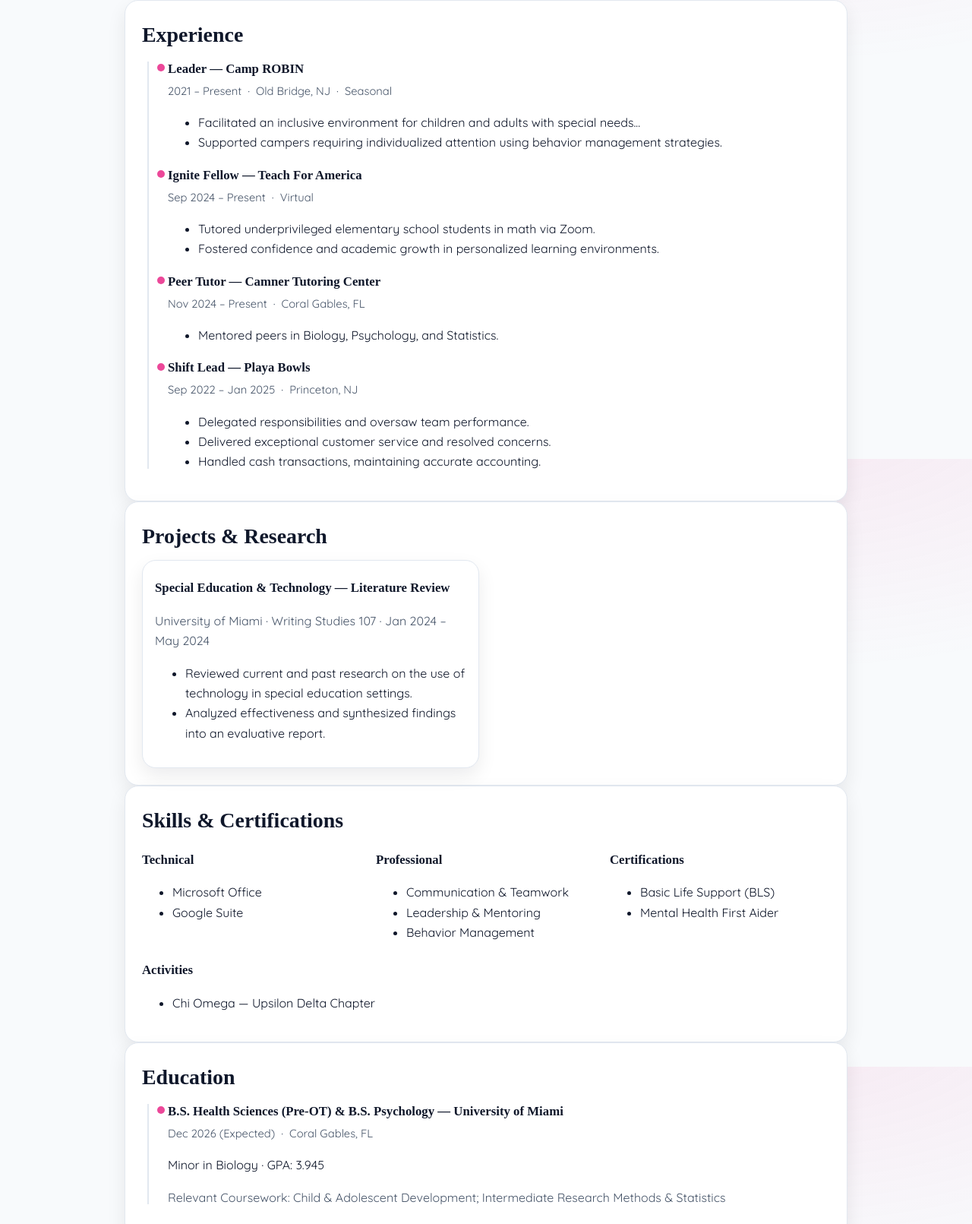
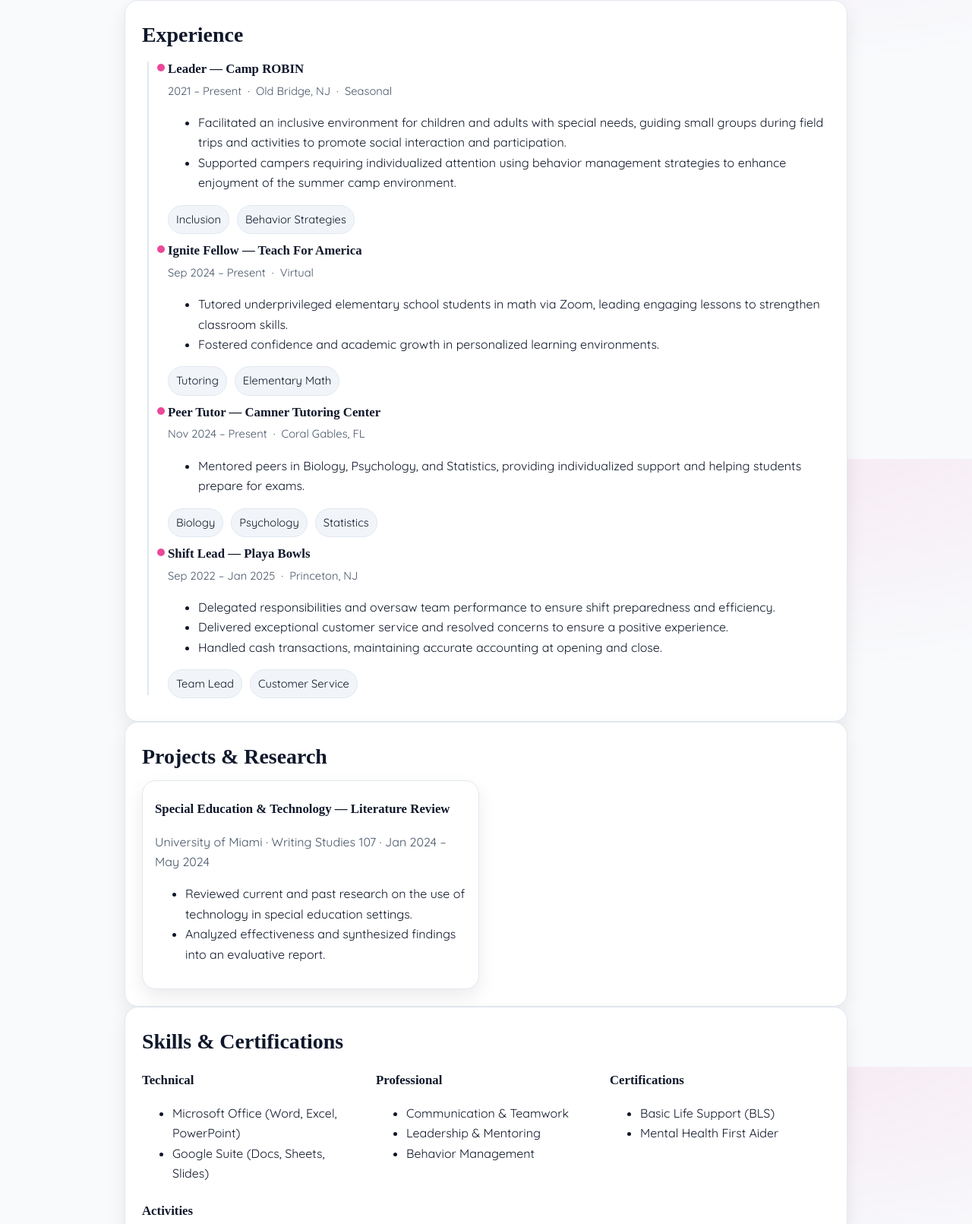
Before and after one commit to amandaporada/amandaporada.github.io, a plain HTML site: page index.html in a window 1280 px wide. Shown: the part 996-2607 px from the top of the page at 76% size. Drawn offline with Linux system fonts and the light colour scheme.

Commit message:
Update index.html

```diff
--- a/index.html
+++ b/index.html
@@ -55,9 +55,7 @@
     a:hover{text-decoration:underline}
 
     /* Headings in Times New Roman */
-    h1, h2, h3 {
-      font-family: "Times New Roman", Times, serif;
-    }
+    h1, h2, h3 { font-family: "Times New Roman", Times, serif; }
 
     /* Top banner */
     .top-banner{
@@ -80,10 +78,7 @@
       display:flex;align-items:center;justify-content:space-between;gap:16px;
       max-width:1000px;margin:auto;padding:12px 24px;
     }
-    .brand{
-      display:flex;align-items:center;gap:12px;
-      font-weight:700;
-    }
+    .brand{display:flex;align-items:center;gap:12px;font-weight:700;}
     .headshot{
       width:44px;height:44px;object-fit:cover;border-radius:50%;
       box-shadow:var(--shadow);
@@ -203,33 +198,37 @@
           <h3>Leader — Camp ROBIN</h3>
           <div class="meta"><span>2021 – Present</span> · <span>Old Bridge, NJ</span> · <span>Seasonal</span></div>
           <ul>
-            <li>Facilitated an inclusive environment for children and adults with special needs...</li>
-            <li>Supported campers requiring individualized attention using behavior management strategies.</li>
+            <li>Facilitated an inclusive environment for children and adults with special needs, guiding small groups during field trips and activities to promote social interaction and participation.</li>
+            <li>Supported campers requiring individualized attention using behavior management strategies to enhance enjoyment of the summer camp environment.</li>
           </ul>
+          <div class="chips"><span class="chip">Inclusion</span><span class="chip">Behavior Strategies</span></div>
         </article>
         <article class="item">
           <h3>Ignite Fellow — Teach For America</h3>
           <div class="meta"><span>Sep 2024 – Present</span> · <span>Virtual</span></div>
           <ul>
-            <li>Tutored underprivileged elementary school students in math via Zoom.</li>
+            <li>Tutored underprivileged elementary school students in math via Zoom, leading engaging lessons to strengthen classroom skills.</li>
             <li>Fostered confidence and academic growth in personalized learning environments.</li>
           </ul>
+          <div class="chips"><span class="chip">Tutoring</span><span class="chip">Elementary Math</span></div>
         </article>
         <article class="item">
           <h3>Peer Tutor — Camner Tutoring Center</h3>
           <div class="meta"><span>Nov 2024 – Present</span> · <span>Coral Gables, FL</span></div>
           <ul>
-            <li>Mentored peers in Biology, Psychology, and Statistics.</li>
+            <li>Mentored peers in Biology, Psychology, and Statistics, providing individualized support and helping students prepare for exams.</li>
           </ul>
+          <div class="chips"><span class="chip">Biology</span><span class="chip">Psychology</span><span class="chip">Statistics</span></div>
         </article>
         <article class="item">
           <h3>Shift Lead — Playa Bowls</h3>
           <div class="meta"><span>Sep 2022 – Jan 2025</span> · <span>Princeton, NJ</span></div>
           <ul>
-            <li>Delegated responsibilities and oversaw team performance.</li>
-            <li>Delivered exceptional customer service and resolved concerns.</li>
-            <li>Handled cash transactions, maintaining accurate accounting.</li>
+            <li>Delegated responsibilities and oversaw team performance to ensure shift preparedness and efficiency.</li>
+            <li>Delivered exceptional customer service and resolved concerns to ensure a positive experience.</li>
+            <li>Handled cash transactions, maintaining accurate accounting at opening and close.</li>
           </ul>
+          <div class="chips"><span class="chip">Team Lead</span><span class="chip">Customer Service</span></div>
         </article>
       </div>
     </section>
@@ -254,8 +253,8 @@
         <div>
           <h3>Technical</h3>
           <ul>
-            <li>Microsoft Office</li>
-            <li>Google Suite</li>
+            <li>Microsoft Office (Word, Excel, PowerPoint)</li>
+            <li>Google Suite (Docs, Sheets, Slides)</li>
           </ul>
         </div>
         <div>
@@ -294,8 +293,9 @@
 
     <section id="about" class="card">
       <h2>About</h2>
-      <p>I’m a University of Miami junior pursuing dual B.S. degrees in Health Sciences (Pre-OT) and Psychology with a Biology minor. I thrive in inclusive, client-centered environments and enjoy supporting children and adults with developmental disabilities.</p>
-      <p>I’m currently growing my impact through leadership at Camp ROBIN, tutoring with Teach For America’s Ignite Fellowship, and peer tutoring on campus.</p>
+      <p>
+        I am currently pursuing dual Bachelor of Science degrees in Health Sciences (Pre-Occupational Therapy) and Psychology with a minor in Biology at the University of Miami. I plan to continue my education by earning a Doctorate in Occupational Therapy.
+      </p>
     </section>
 
     <footer class="container" role="contentinfo">
```
